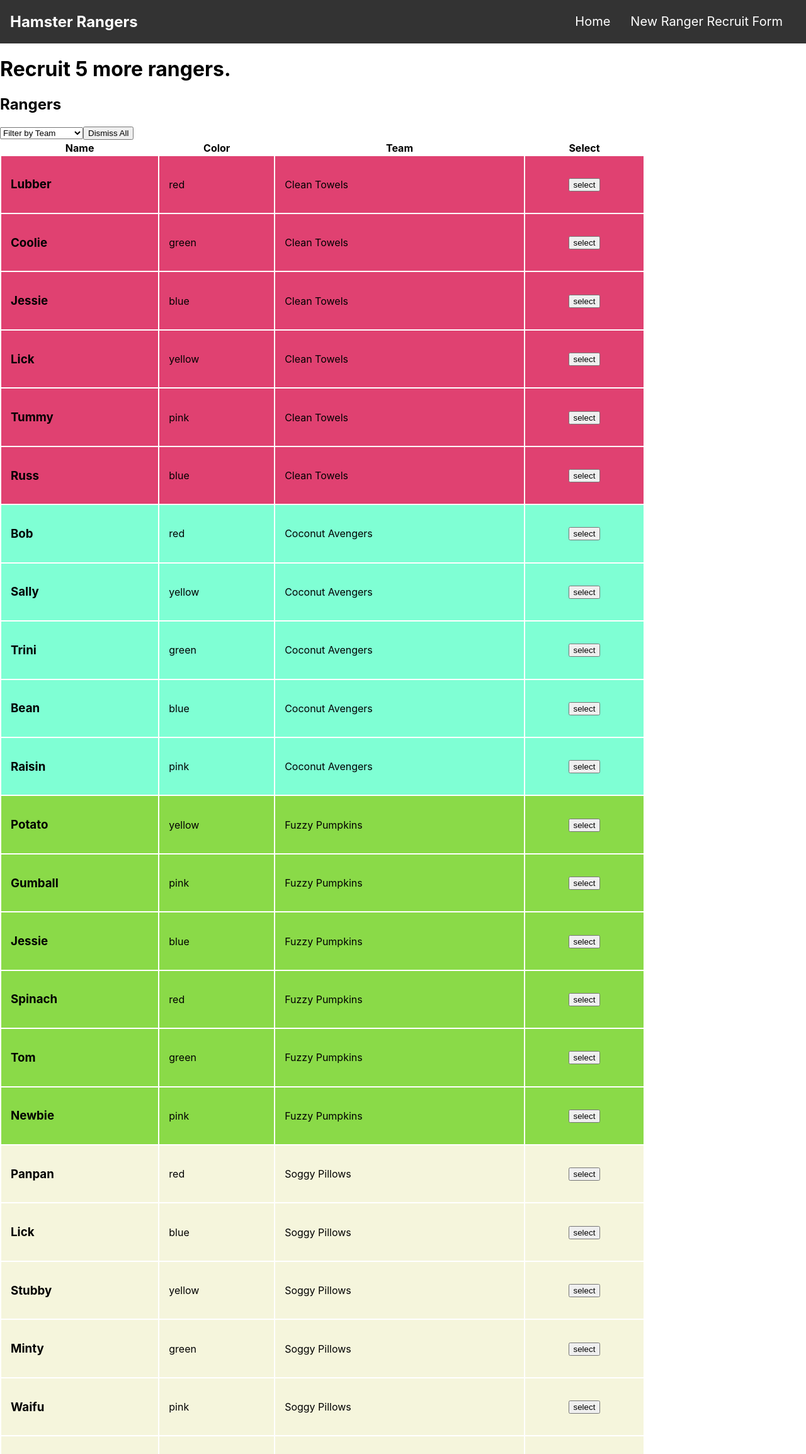
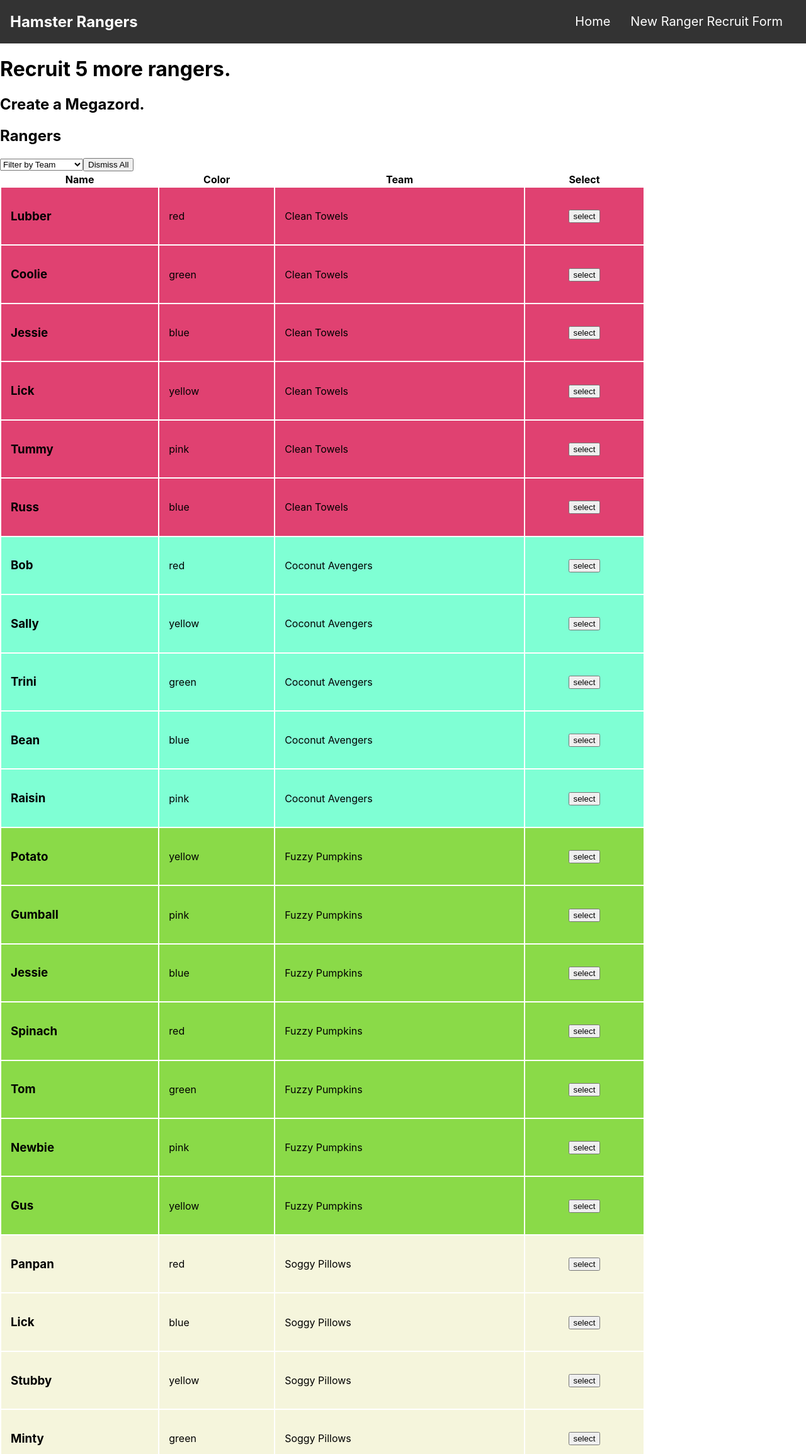
Before and after one commit to sohdonald/hamster-rangers, a React (Create React App) app: page / in a window 1280 px wide. Shown: the top 2309 px of the page at 63% size. Built offline with nearby package versions, Linux system fonts and the light colour scheme; data requests are answered from the project's data file.

Commit message:
optional changes

```diff
--- a/db.json
+++ b/db.json
@@ -173,6 +173,12 @@
       "color": "pink",
       "team": "Fuzzy Pumpkins",
       "id": 28
+    },
+    {
+      "name": "Gus",
+      "color": "yellow",
+      "team": "Fuzzy Pumpkins",
+      "id": 29
     }
   ],
   "megazords": [
--- a/src/SummonMegazord.js
+++ b/src/SummonMegazord.js
@@ -7,7 +7,7 @@ that fulfill the conditions of the SummonBy key
 we want to make a bunch of megazords with different conditions
 */
 
-import React, { useState } from "react";
+import React from "react";
 
 function SummonMegazord({ team }) {
   // how do we make the value dynamic?
@@ -25,15 +25,16 @@ function SummonMegazord({ team }) {
 
   function handleMegazord() {
     if (team.length === 5) {
+      let megaMessage = document.getElementById("megaMessage");
+      megaMessage.style.color = "red";
+      megaMessage.textContent = "Here Comes A New Megazord!";
       let rangerColors = team.map((ranger) => ranger.color);
-      let colorString = rangerColors.join(", ");
       let megazord = "calculating megazord";
       let r = 0;
       let y = 0;
       let b = 0;
       let g = 0;
       let p = 0;
-      console.log(colorString);
       rangerColors.forEach((color) => {
         if (color === "red") {
           r = r + 1;
@@ -82,7 +83,7 @@ function SummonMegazord({ team }) {
         megazord = "Promoting Violence";
       } else if (b === 4 && g === 1) {
         megazord = "Invisible Hamster King";
-      } else if (r===1 && b === 3 && p === 1) {
+      } else if (r === 1 && b === 3 && p === 1) {
         megazord = "Cuban Pete";
       } else if (g === 4 && p === 1) {
         megazord = "Mighty Pinecone";
@@ -90,27 +91,14 @@ function SummonMegazord({ team }) {
         megazord = "Cheap Knockoff";
       }
 
-      console.log(megazord);
       return megazord;
-    }
-  }
-
-  const [createMegazord, setCreateMegazord] = useState(false);
-
-  function handleMegazordH2() {
-    if (createMegazord === false) {
-      return "Create a Megazord.";
-    } else {
-      return "Here Comes a New Megazord!";
     }
   }
 
   return (
     <div>
       {/* can we do something similar to what we did with NewRangerForm's h2? */}
-      {/* <h2
-      value = {handleMegazord}
-      onChange={(e) => setCreateMegazord(true)}/> */}
+      <h2 id="megaMessage">Create a Megazord.</h2>
       <h1>{handleMegazord()}</h1>
     </div>
   );
```
